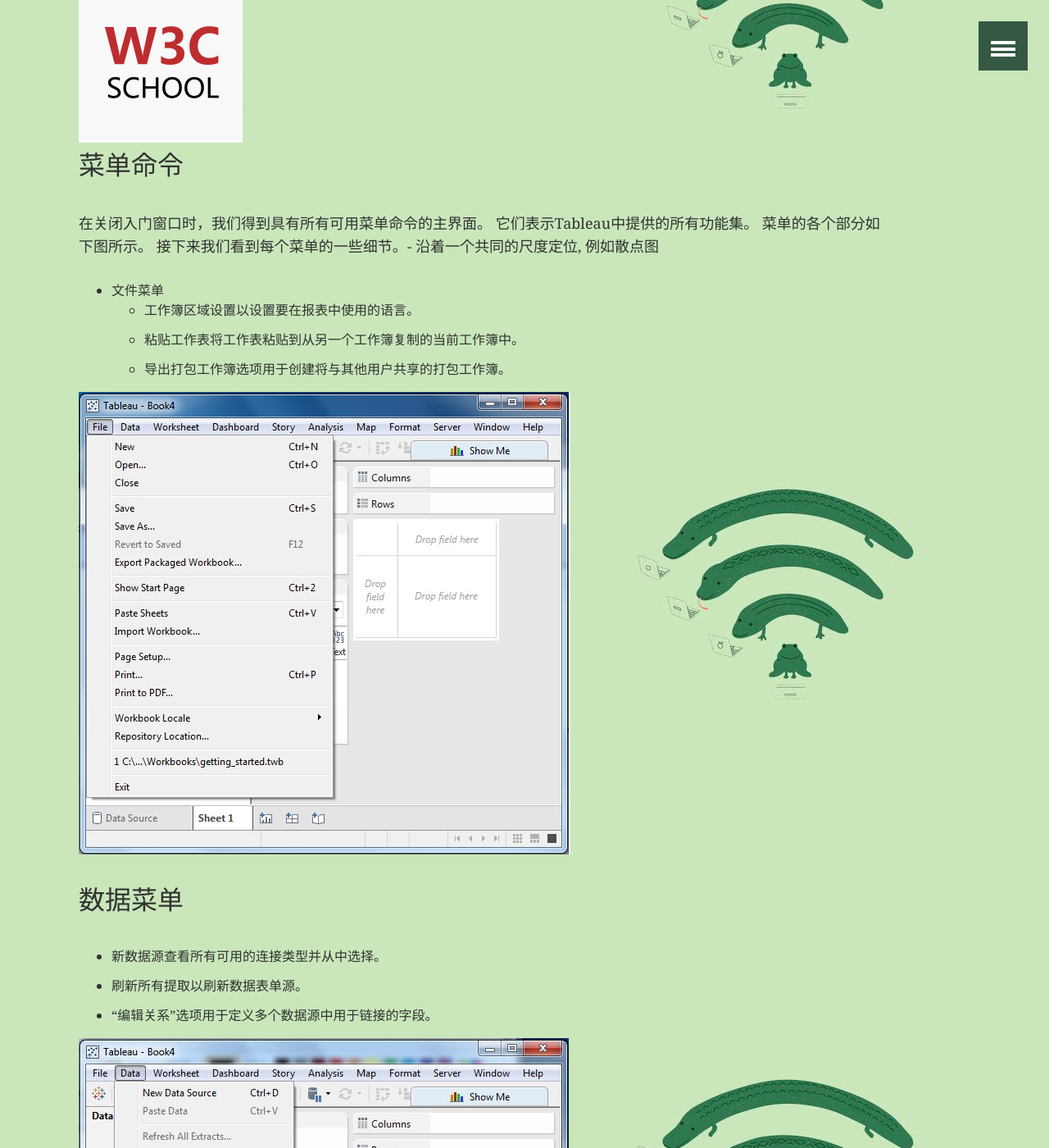
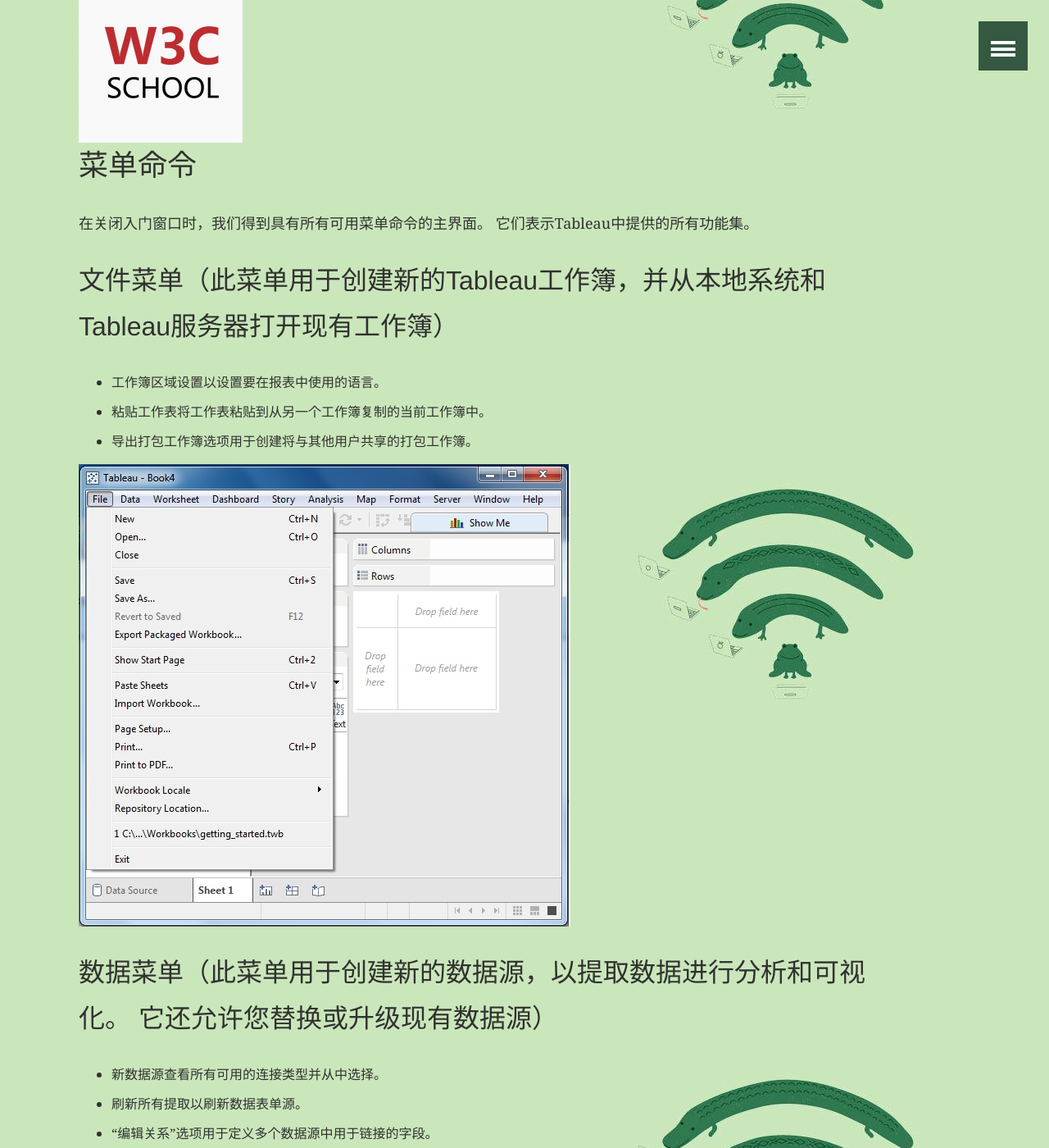
Before and after one commit to luo00789/luo00789.github.io, a Jekyll site: the page built from _posts/2018-01-03-tableau学习笔记3.md, in a window 1280 px wide and 1400 px high, scrolled down 267 px. Shown: the whole window at 82% size. Built offline with Jekyll 4.4.1, drawn with Linux system fonts in a browser that asks for light colours; some of the changed text lies outside the part shown.

Commit message:
再次修改

```diff
--- a/_posts/2018-01-03-tableau学习笔记3.md
+++ b/_posts/2018-01-03-tableau学习笔记3.md
@@ -9,57 +9,58 @@
 excerpt: 在运行Tableau桌面上，我们得到顶部的菜单，其中显示了我们可以导航的所有命令。让我们打开一个空白的工作簿，并浏览每个菜单下的各种重要功能。
 ---
 
-## 菜单命令
-在关闭入门窗口时，我们得到具有所有可用菜单命令的主界面。 它们表示Tableau中提供的所有功能集。 菜单的各个部分如下图所示。 接下来我们看到每个菜单的一些细节。- 沿着一个共同的尺度定位, 例如散点图
-- 文件菜单
-  - 工作簿区域设置以设置要在报表中使用的语言。
-  - 粘贴工作表将工作表粘贴到从另一个工作簿复制的当前工作簿中。
-  - 导出打包工作簿选项用于创建将与其他用户共享的打包工作簿。
+# 菜单命令
+在关闭入门窗口时，我们得到具有所有可用菜单命令的主界面。 它们表示Tableau中提供的所有功能集。
+
+## 文件菜单（此菜单用于创建新的Tableau工作簿，并从本地系统和Tableau服务器打开现有工作簿）
+- 工作簿区域设置以设置要在报表中使用的语言。
+- 粘贴工作表将工作表粘贴到从另一个工作簿复制的当前工作簿中。
+- 导出打包工作簿选项用于创建将与其他用户共享的打包工作簿。
 
 ![sudy](https://luo00789.github.io/images/tableaustudy.jpg)
 
-## 数据菜单
+## 数据菜单（此菜单用于创建新的数据源，以提取数据进行分析和可视化。 它还允许您替换或升级现有数据源）
 - 新数据源查看所有可用的连接类型并从中选择。
 - 刷新所有提取以刷新数据表单源。
 - "编辑关系"选项用于定义多个数据源中用于链接的字段。
 
 ![study2](https://luo00789.github.io/images/tableaustudy2.jpg)
 
-## 工作表菜单
+## 工作表菜单（此菜单用于创建新工作表以及各种显示功能，如显示标题和标题等）
 - 显示摘要以查看工作表中使用的数据的摘要，如count等。
 - 将鼠标悬停在各种数据字段上方时显示工具提示的工具提示。
 - 运行更新选项用于更新工作表数据或使用的过滤器。
 
 ![study3](https://luo00789.github.io/images/tableaustudy3.jpg)
 
-## 仪表板菜单
+## 仪表板菜单（此菜单用于创建新的仪表板以及各种显示功能，如显示标题和导出图像等）
 - 格式用于根据仪表板的颜色和部分设置布局。
 - 将仪表板表单链接到外部URL或其他工作表的操作。
 - 导出图像选项用于导出仪表板的图像。
 
 ![study4](https://luo00789.github.io/images/tableaustudy4.jpg)
 
-## 故事菜单
+## 故事菜单（此菜单用于创建包含许多工作表或仪表板及相关数据的新故事）
 - 格式用于根据故事的颜色和部分设置布局。
 - 运行更新以使用最新的数据表单源更新故事。
 - 导出图像选项用于导出故事的图像。
 
 ![study5](https://luo00789.github.io/images/tableaustudy5.JPG)
 
-## 分析菜单
+## 分析菜单（此菜单用于分析工作表中的数据。Tableau提供许多开箱即用功能，如计算百分比和进行预测等）
 - 预测显示基于可用数据的预测。
 - 趋势线显示一系列数据的趋势线。
 - 创建计算字段选项根据现有字段上的某些计算创建其他字段。
 
 ![study6](https://luo00789.github.io/images/tableaustudy6.JPG)
 
-## 地图菜单
+## 地图菜单（此菜单用于在Tableau中构建地图视图。您可以为数据中的字段分配地理角色）
 - 地图图层可隐藏和显示地图图层，例如街道名称和国家/地区边界，以及添加数据图层。
 - 地理编码以创建新的地理位置角色并将其分配给数据中的地理字段。
 
 ![study7](https://luo00789.github.io/images/tableaustudy7.jpg)
 
-## 格式菜单
+## 格式菜单（此菜单用于应用各种格式设置选项，以增强创建的仪表板的外观和感觉。它提供了诸如边框，颜色，文本对齐等功能）
 - 将边框应用于报告中显示的字段的边框。
 - 标题和标题，以便为报告分配标题和标题。
 - 单元大小以自定义显示数据的单元格的大小。
@@ -67,7 +68,7 @@
 
 ![study8](https://luo00789.github.io/images/tableaustudy9.jpg)
 
-## 服务器菜单
+## 服务器菜单（如果您具有访问权限并发布要由其他人使用的结果，则“服务器菜单"用于登录到Tableau服务器。它也用于访问他人发布的工作簿）
 - 发布工作簿以在服务器中发布要由其他人使用的工作簿。
 - 发布数据源以发布工作簿中使用的源数据。
 - 创建用户过滤器以在工作表上创建要由各种用户在访问报表时应用的过滤器。
```
